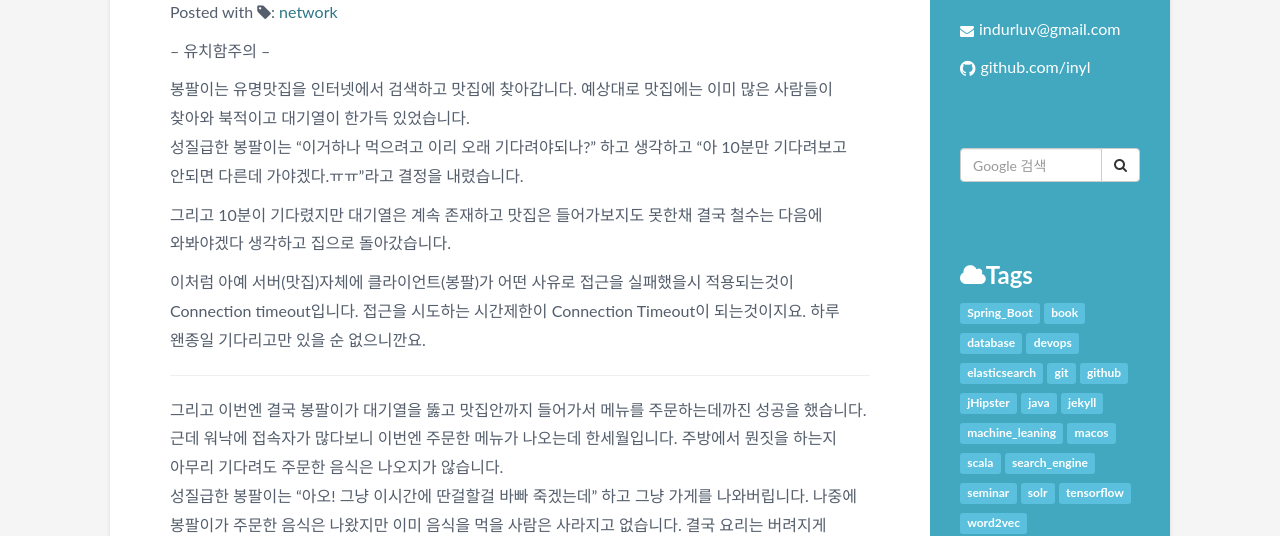
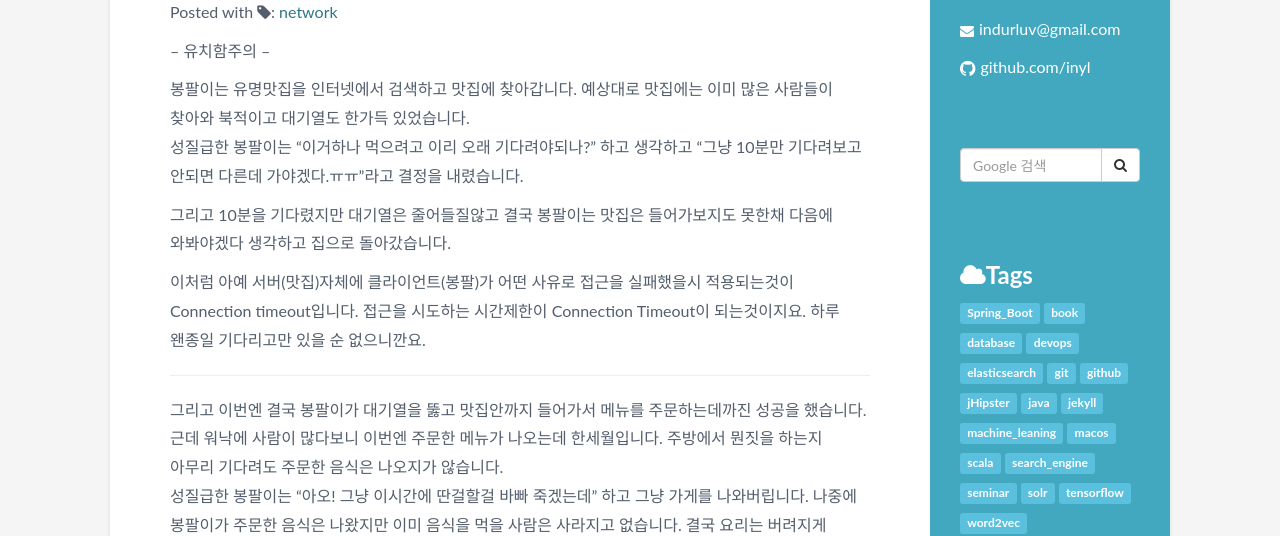
Before and after one commit to inyl/inyl.github.io, a Jekyll site: the page built from _posts/2017-12-02-timeout.markdown, in a window 1280 px wide. Shown: the part 270-806 px from the top of the page. Built offline with Jekyll 4.4.1, drawn with Linux system fonts in a browser that asks for light colours; comment, search, counter and statistics services are not loaded.

Commit message:
오타수정

```diff
--- a/_posts/2017-12-02-timeout.markdown
+++ b/_posts/2017-12-02-timeout.markdown
@@ -8,11 +8,11 @@ comment : true
 -- 유치함주의 --
 
 봉팔이는 유명맛집을 인터넷에서 검색하고 맛집에 찾아갑니다.
-예상대로 맛집에는 이미 많은 사람들이 찾아와 북적이고 대기열이 한가득 있었습니다.
+예상대로 맛집에는 이미 많은 사람들이 찾아와 북적이고 대기열도 한가득 있었습니다.
 성질급한 봉팔이는 "이거하나 먹으려고 이리 오래 기다려야되나?" 하고 생각하고
-"아 10분만 기다려보고 안되면 다른데 가야겠다.ㅠㅠ"라고 결정을 내렸습니다.
+"그냥 10분만 기다려보고 안되면 다른데 가야겠다.ㅠㅠ"라고 결정을 내렸습니다.
 
-그리고 10분이 기다렸지만 대기열은 계속 존재하고 맛집은 들어가보지도 못한채 결국 철수는
+그리고 10분을 기다렸지만 대기열은 줄어들질않고 결국 봉팔이는 맛집은 들어가보지도 못한채
 다음에 와봐야겠다 생각하고 집으로 돌아갔습니다.
 
 이처럼 아예 서버(맛집)자체에 클라이언트(봉팔)가 어떤 사유로 접근을 실패했을시 적용되는것이 Connection timeout입니다.
@@ -21,7 +21,7 @@ comment : true
 ---
 
 그리고 이번엔 결국 봉팔이가 대기열을 뚫고 맛집안까지 들어가서 메뉴를 주문하는데까진 성공을 했습니다.
-근데 워낙에 접속자가 많다보니 이번엔 주문한 메뉴가 나오는데 한세월입니다.
+근데 워낙에 사람이 많다보니 이번엔 주문한 메뉴가 나오는데 한세월입니다.
 주방에서 뭔짓을 하는지 아무리 기다려도 주문한 음식은 나오지가 않습니다.
 성질급한 봉팔이는 "아오! 그냥 이시간에 딴걸할걸 바빠 죽겠는데" 하고 그냥 가게를 나와버립니다.
 나중에 봉팔이가 주문한 음식은 나왔지만 이미 음식을 먹을 사람은 사라지고 없습니다. 결국 요리는 버려지게 됩니다.
```
